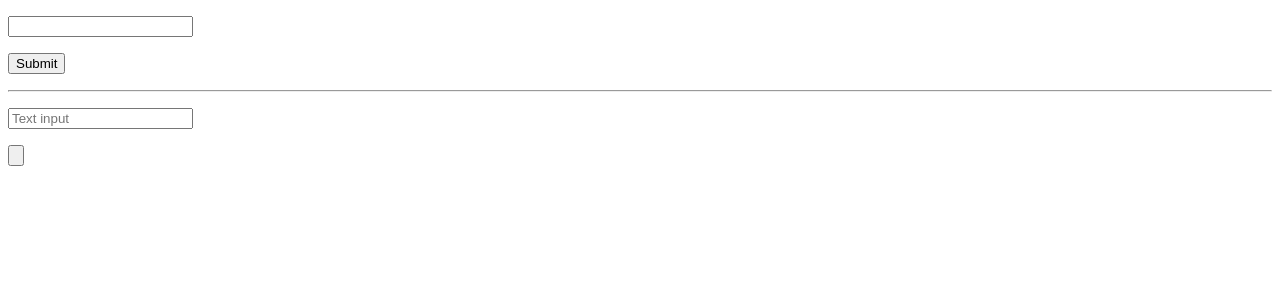
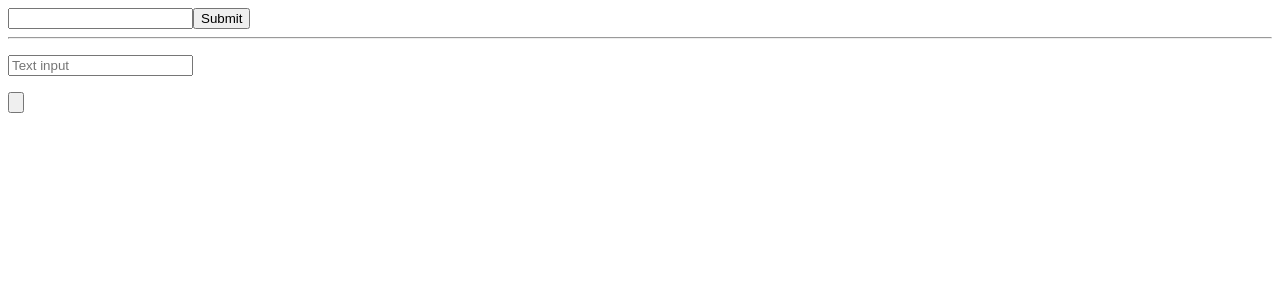
Before and after one commit to metamn/react-final-form, a React (Create React App) app: page / in a window 1280 px wide. Shown: the top 300 px of the page. Built offline with nearby package versions, Linux system fonts and the light colour scheme.

Commit message:
Playin with Formik

```diff
--- a/src/components/Formik/Formik.js
+++ b/src/components/Formik/Formik.js
@@ -20,19 +20,37 @@ const FormikT = props => {
   return (
     <div className="Formik">
       <Formik
-        onSubmit={() => {
-          console.log("Submit");
+        initialValues={{ email: "", password: "" }}
+        onSubmit={(values, { setSubmitting }) => {
+          setTimeout(() => {
+            alert(JSON.stringify(values, null, 2));
+            setSubmitting(false);
+          }, 400);
         }}
       >
-        {({}) => (
-          <Form>
-            <p>
-              <Field type="text" name="text" />
-            </p>
-            <p>
-              <button type="submit">Submit</button>
-            </p>
-          </Form>
+        {({
+          values,
+          errors,
+          touched,
+          handleChange,
+          handleBlur,
+          handleSubmit,
+          isSubmitting
+          /* and other goodies */
+        }) => (
+          <form onSubmit={handleSubmit}>
+            <input
+              type="text"
+              name="email"
+              onChange={handleChange}
+              onBlur={handleBlur}
+              value={values.email}
+            />
+
+            <button type="submit" disabled={isSubmitting}>
+              Submit
+            </button>
+          </form>
         )}
       </Formik>
     </div>
```
Also changed, not shown: 1 other file (tests, documents, lock files or other folders).
